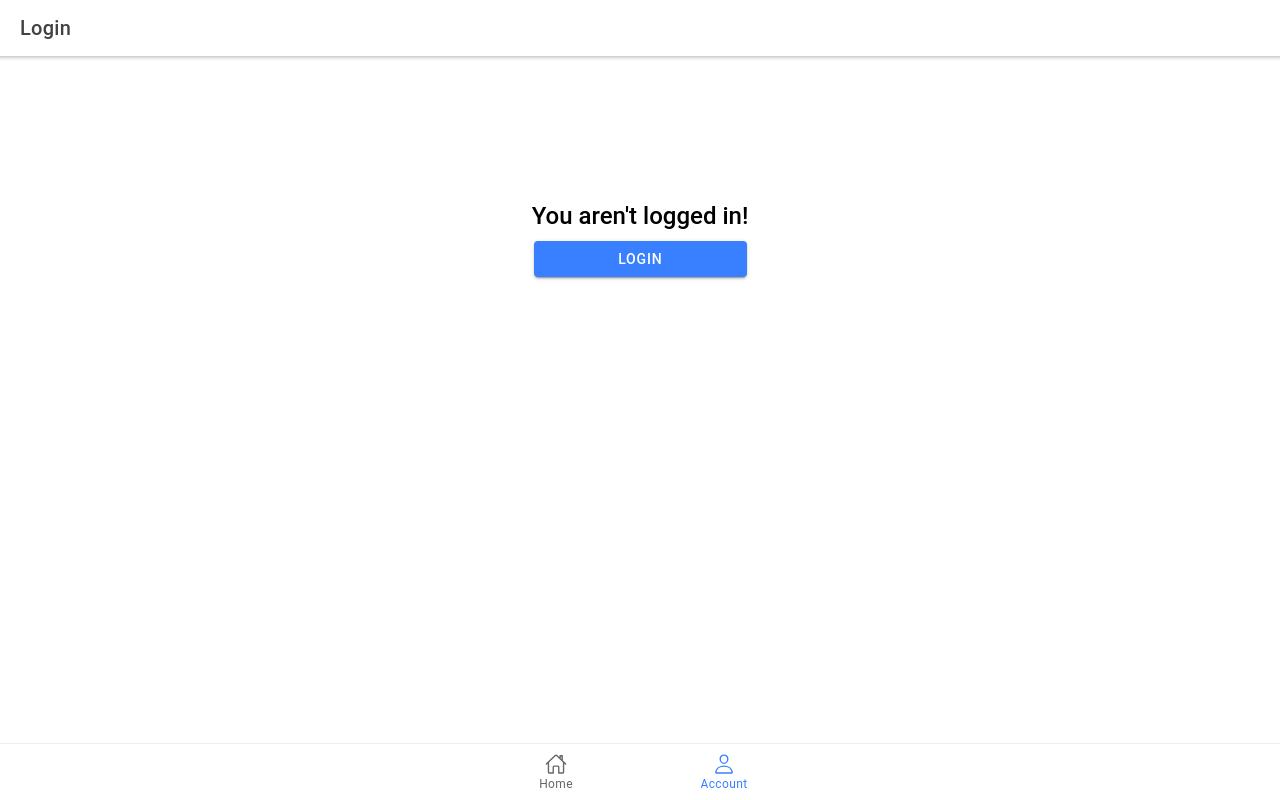
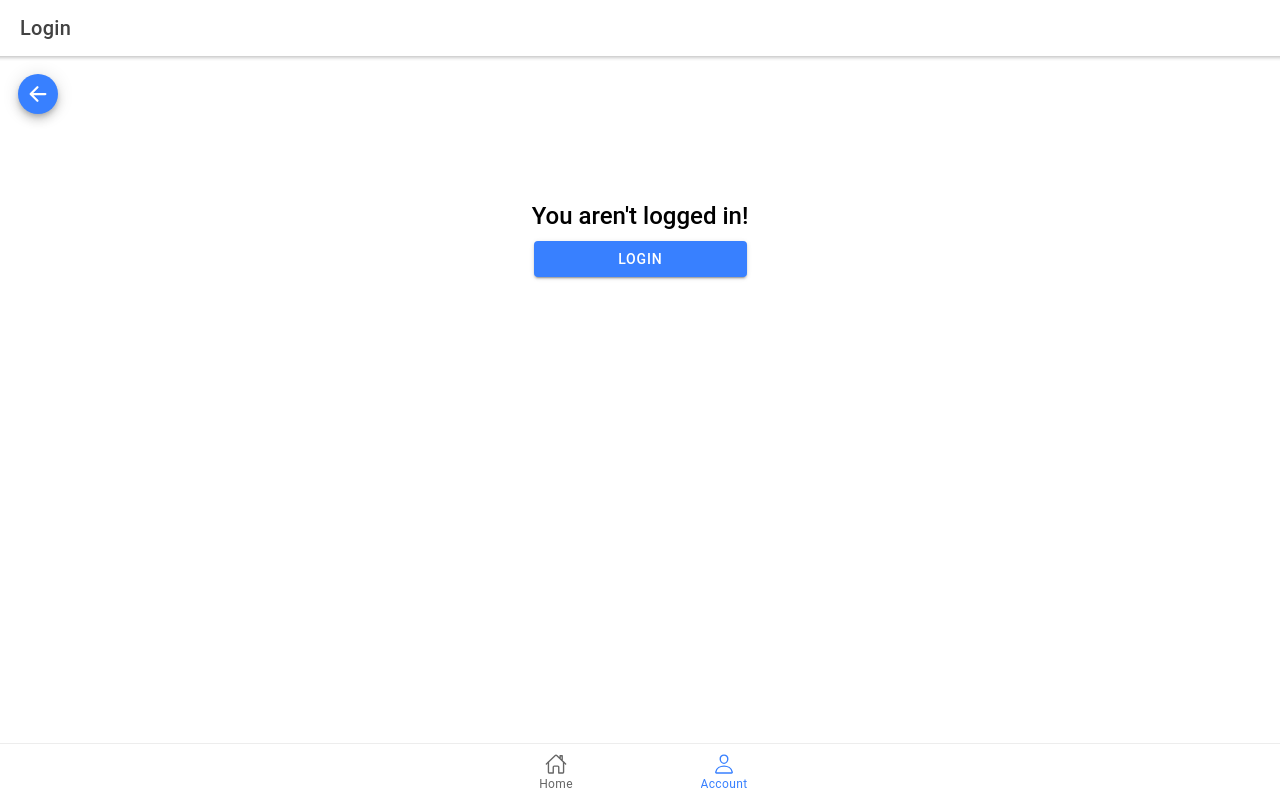
Before and after one commit to Ce3Pi0/Biljard-App, a React (Create React App) app: page /account_change in a window 1280 px wide. Built offline with nearby package versions, Linux system fonts and the light colour scheme.

Commit message:
Update userChange.tsx

```diff
--- a/src/components/userAccount/userChange.tsx
+++ b/src/components/userAccount/userChange.tsx
@@ -73,6 +73,11 @@ const Change: React.FC = () => {
                 <IonButton type="submit" expand="block" id="button">Change</IonButton>
             </form>}
             {!loggedIn && <div>
+                <IonFab horizontal="start" vertical="top">
+                    <IonFabButton size={"small"} onClick={() => history.push('/account')}>
+                        <IonIcon icon={arrowBack}></IonIcon>
+                    </IonFabButton>
+                </IonFab>
                 <h2> You aren't logged in!</h2>
                 <IonButton expand="block" onClick={() => history.push('/account')}>Login</IonButton>
             </div>}
```
